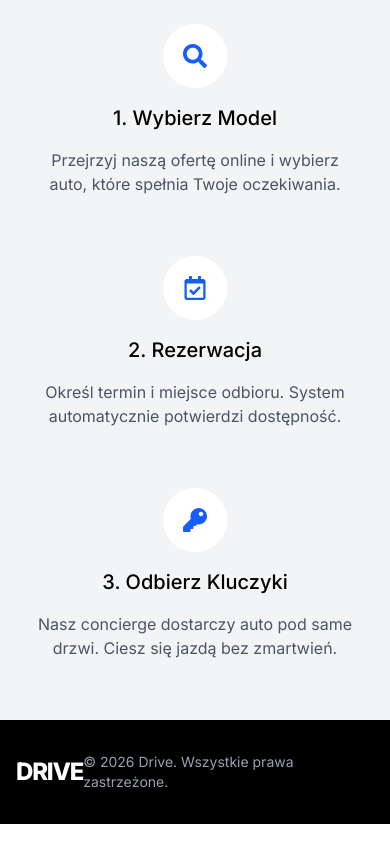
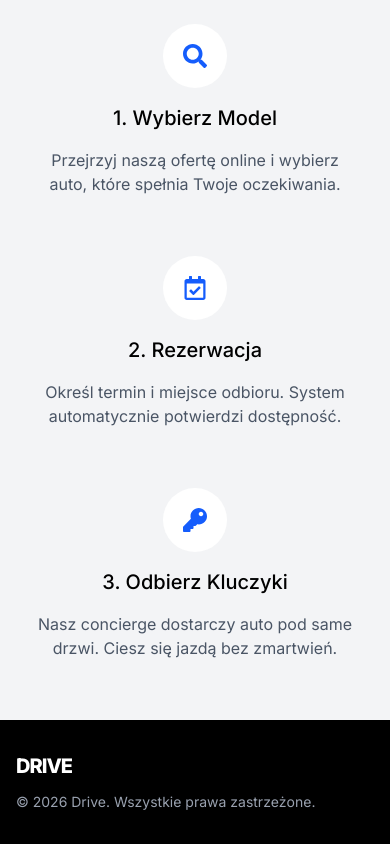
Before and after one commit to ogonekmateusz/car-rental-system, a React (Vite) app: page / in a window 390 px wide. Shown: the part 1694-2538 px from the top of the page. Built offline with nearby package versions, Linux system fonts and the light colour scheme; no server answers; the database is empty.

Commit message:
refactor Footer component for improved layout and styling

```diff
--- a/src/sections/homePage/Footer.tsx
+++ b/src/sections/homePage/Footer.tsx
@@ -6,8 +6,9 @@ export default function Footer() {
   return (
     <footer className="py-8 bg-black text-white">
       <SectionContainer>
-        <RowBetween>
-          <Logo size="text-2xl lg:text-3xl" />
+        <RowBetween className="flex-col items-start gap-3 md:flex-row md:items-center md:gap-0">
+          <Logo size="text-xl lg:text-3xl" />
+
           <p className="text-sm text-gray-400">
             © 2026 Drive. Wszystkie prawa zastrzeżone.
           </p>
```
